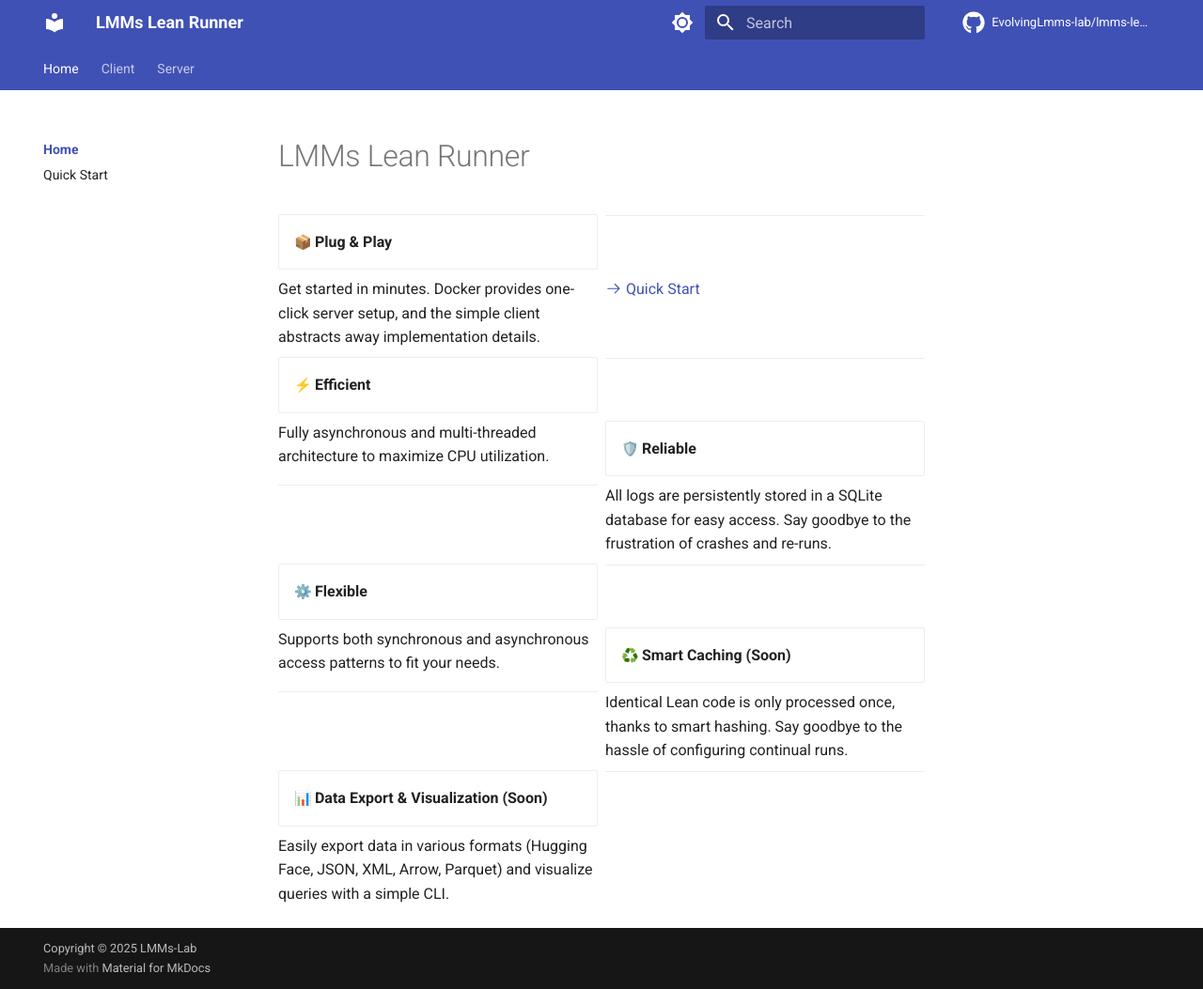
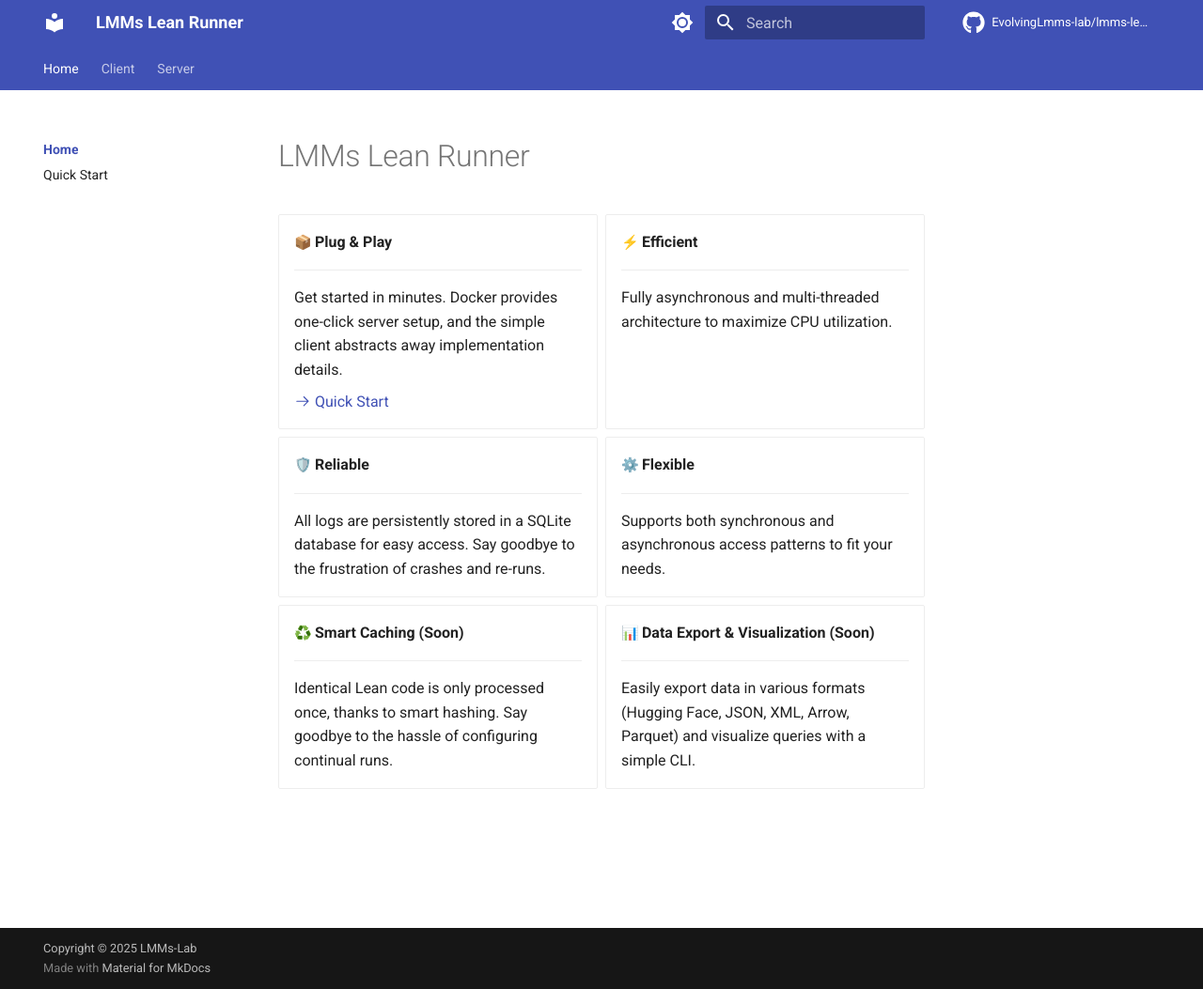
Before and after one commit to EvolvingLMMs-Lab/lean-runner, an MkDocs documentation site: the page built from docs/index.md, in a window 1280 px wide and 1053 px high. Shown: the whole window at 94% size. Built offline with MkDocs 1.6.1 and Material for MkDocs 9.7.7, drawn with Linux system fonts in a browser that asks for light colours; emoji names are drawn with the system emoji font; comment, search, counter and statistics services are not loaded.

```diff
--- a/docs/index.md
+++ b/docs/index.md
@@ -2,42 +2,42 @@
 
 <div class="grid cards" markdown>
 
-- :package: **Plug & Play**
+-   :package: __Plug & Play__
 
-  ***
+    ---
 
-  Get started in minutes. Docker provides one-click server setup, and the simple client abstracts away implementation details.
+    Get started in minutes. Docker provides one-click server setup, and the simple client abstracts away implementation details.
 
-  [:octicons-arrow-right-24: Quick Start](quick-start.md)
+    [:octicons-arrow-right-24: Quick Start](quick-start.md)
 
-- :zap: **Efficient**
+-   :zap: __Efficient__
 
-  ***
+    ---
 
-  Fully asynchronous and multi-threaded architecture to maximize CPU utilization.
+    Fully asynchronous and multi-threaded architecture to maximize CPU utilization.
 
-- :shield: **Reliable**
+-   :shield: __Reliable__
 
-  ***
+    ---
 
-  All logs are persistently stored in a SQLite database for easy access. Say goodbye to the frustration of crashes and re-runs.
+    All logs are persistently stored in a SQLite database for easy access. Say goodbye to the frustration of crashes and re-runs.
 
-- :gear: **Flexible**
+-   :gear: __Flexible__
 
-  ***
+    ---
 
-  Supports both synchronous and asynchronous access patterns to fit your needs.
+    Supports both synchronous and asynchronous access patterns to fit your needs.
 
-- :recycle: **Smart Caching (Soon)**
+-   :recycle: __Smart Caching (Soon)__
 
-  ***
+    ---
 
-  Identical Lean code is only processed once, thanks to smart hashing. Say goodbye to the hassle of configuring continual runs.
+    Identical Lean code is only processed once, thanks to smart hashing. Say goodbye to the hassle of configuring continual runs.
 
-- :bar_chart: **Data Export & Visualization (Soon)**
+-   :bar_chart: __Data Export & Visualization (Soon)__
 
-  ***
+    ---
 
-  Easily export data in various formats (Hugging Face, JSON, XML, Arrow, Parquet) and visualize queries with a simple CLI.
+    Easily export data in various formats (Hugging Face, JSON, XML, Arrow, Parquet) and visualize queries with a simple CLI.
 
 </div>
```
Also changed, not shown: README.md (+4 -16 lines), docs/dev/manual_ubuntu_setup.md (+1 -3 lines), docs/server/docker.md (+11 -11 lines), packages/client/README.md (+0 -13 lines), packages/server/README.md (+0 -4 lines), 1 other file.
